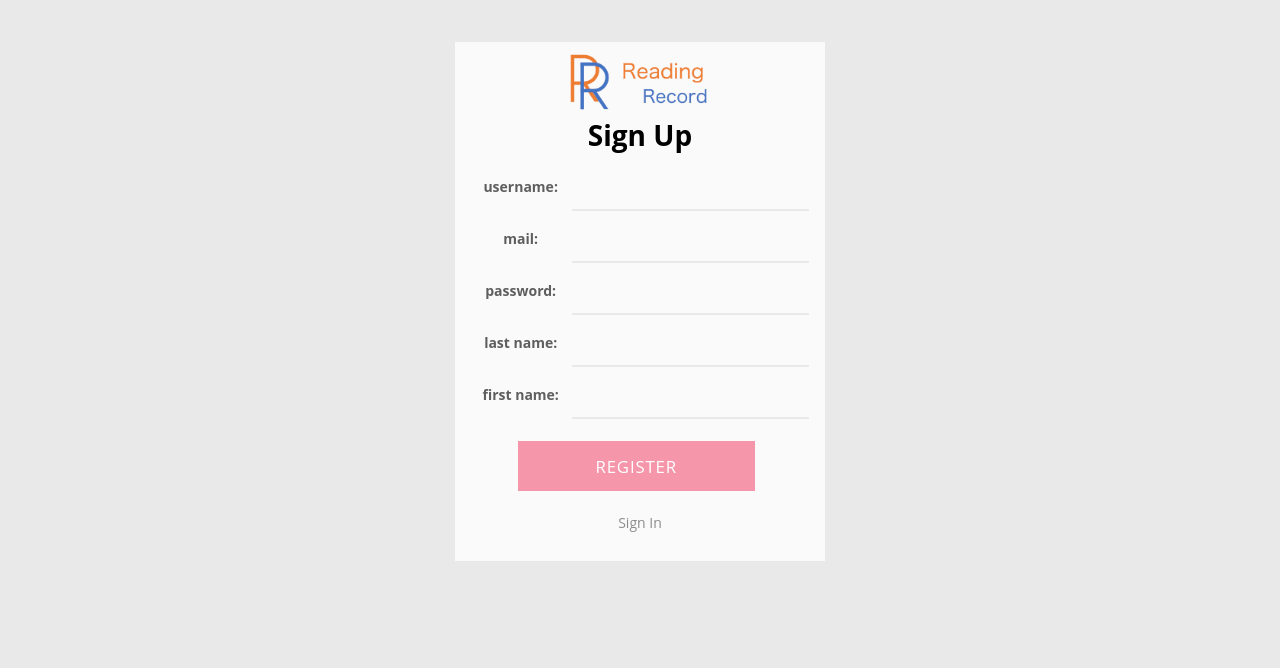
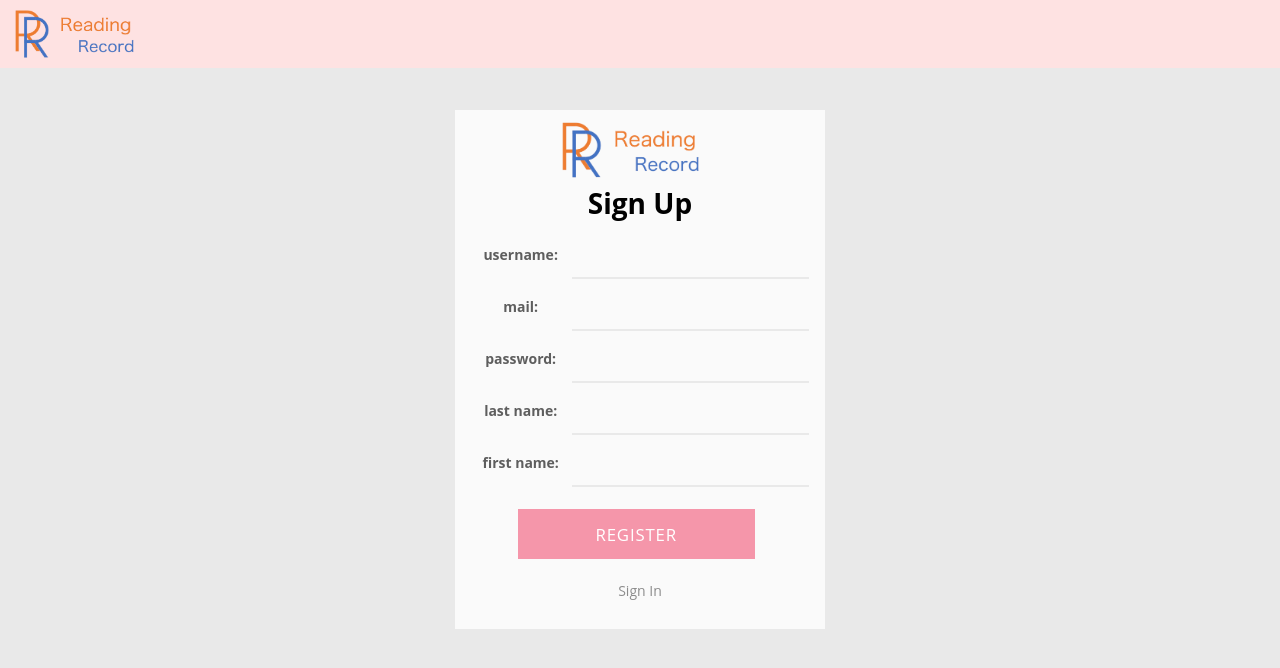
Before and after one commit to tomoish/reading-record, a Django app: page /register/ in a window 1280 px wide. Shown: the top 668 px of the page. Run offline with Django 4.2, Linux system fonts and the light colour scheme.

Commit message:
Fix Login logo

```diff
--- a/book_project/reading_record/static/reading_record/css/style.css
+++ b/book_project/reading_record/static/reading_record/css/style.css
@@ -152,6 +152,7 @@ header {
 }
 
 #index,
+#login,
 #home,
 #record_create,
 #record_create_complete {
@@ -221,14 +222,14 @@ body {
 
 /* Form Layout */
 
-.login_logo {
-  width: 370px;
+.login-logo {
+  width: 338px;
 
   /* margin: 0, auto; */
   /* display: block; */
 }
 
-.login_logo img {
+.login-logo img {
   margin-left: 25%;
   margin-right: 25%;
   margin-top: 10px;
--- a/book_project/reading_record/templates/reading_record/login.html
+++ b/book_project/reading_record/templates/reading_record/login.html
@@ -12,6 +12,7 @@
   <link href="{% static 'reading_record/icon/favicon.ico' %}" rel="shortcut icon">
 </head>
 
+
 <body>
 
   <header>
@@ -23,7 +24,7 @@
   </header>
 
 <div class="form-wrapper">
-    <div class=login_logo>
+  <div class="login-logo">
     <img src="../../static/reading_record/images/logo.png", alt="HOME" width="151" height="60" >
   </div>
 
--- a/book_project/reading_record/templates/reading_record/register.html
+++ b/book_project/reading_record/templates/reading_record/register.html
@@ -4,7 +4,7 @@
 <html>
 <head>
   <meta charset="UTF-8">
-  <title>Reading record SignUp</title>
+  <title>Account Signup</title>
   <link rel="preconnect" href="https://fonts.googleapis.com">
   <link rel="preconnect" href="https://fonts.gstatic.com" crossorigin>
   <link href="https://fonts.googleapis.com/css2?family=Bitter:wght@400;700&display=swap" rel="stylesheet">
@@ -12,9 +12,18 @@
   <link href="{% static 'reading_record/icon/favicon.ico' %}" rel="shortcut icon">
 </head>
 
-<body id="register">
+<body>
+
+  <header>
+    <nav class="header-nav container">
+      <div>
+        <img src="../../static/reading_record/images/logo.png", alt="HOME" width="131" height="52">
+      </div>
+    </nav>
+  </header>
+
   <div class="form-wrapper">
-  <div class=login_logo>
+    <div class="login-logo">
       <img src="../../static/reading_record/images/logo.png", alt="HOME" width="151" height="60" >
     </div>
 
```
Lines whose indentation alone changed are shown as unchanged.
